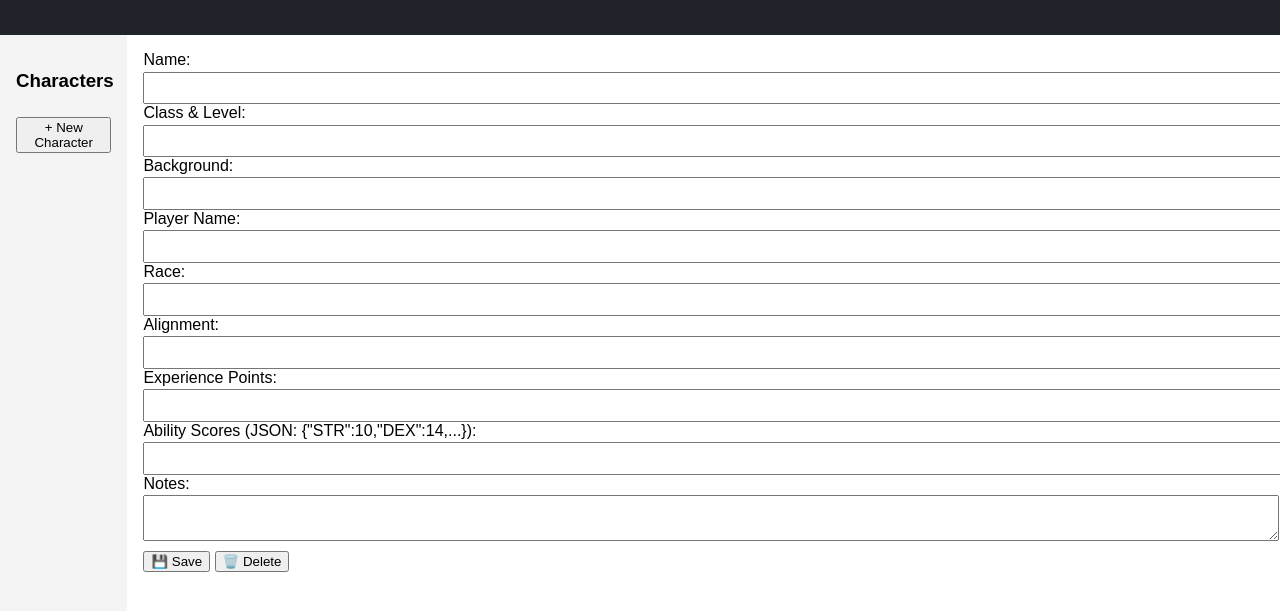
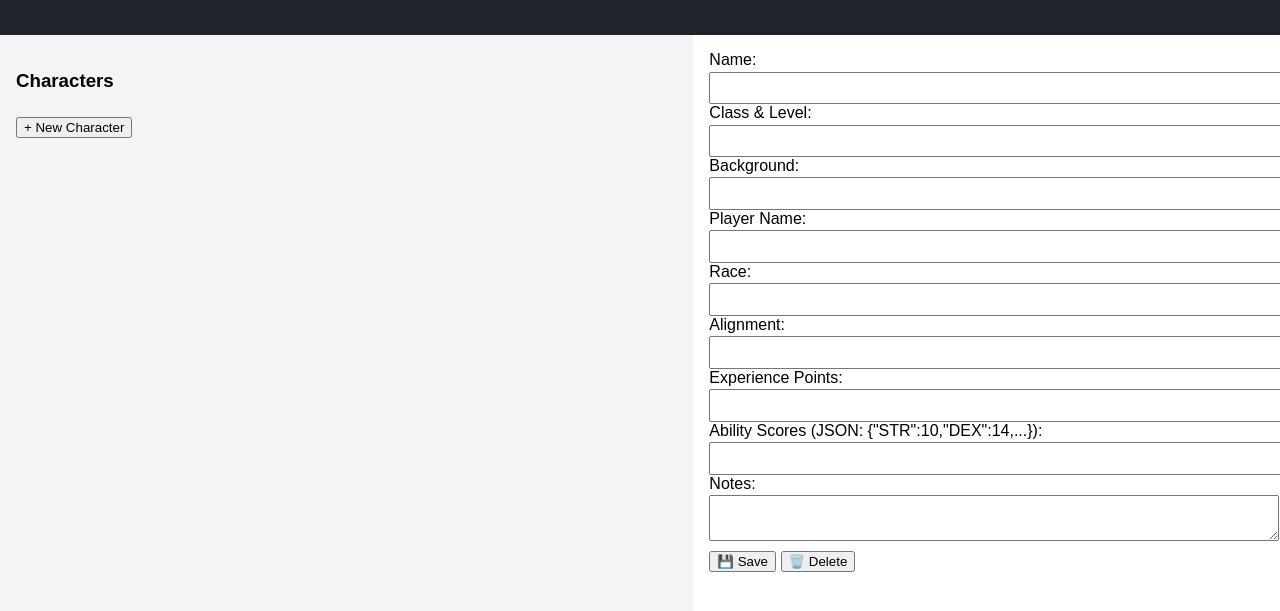
Before and after one commit to JorelJoestar/DND-sheets, a plain HTML site: page index.html in a window 1280 px wide. Shown: the part 77-688 px from the top of the page. Drawn offline with Linux system fonts and the light colour scheme.

Commit message:
Update index.html

```diff
--- a/index.html
+++ b/index.html
@@ -26,7 +26,7 @@
       height: 100vh;
     }
     .sidebar {
-      width: 250px;
+      width: 3500px;
       background: #f4f4f4;
       padding: 1em;
       overflow-y: auto;
```
